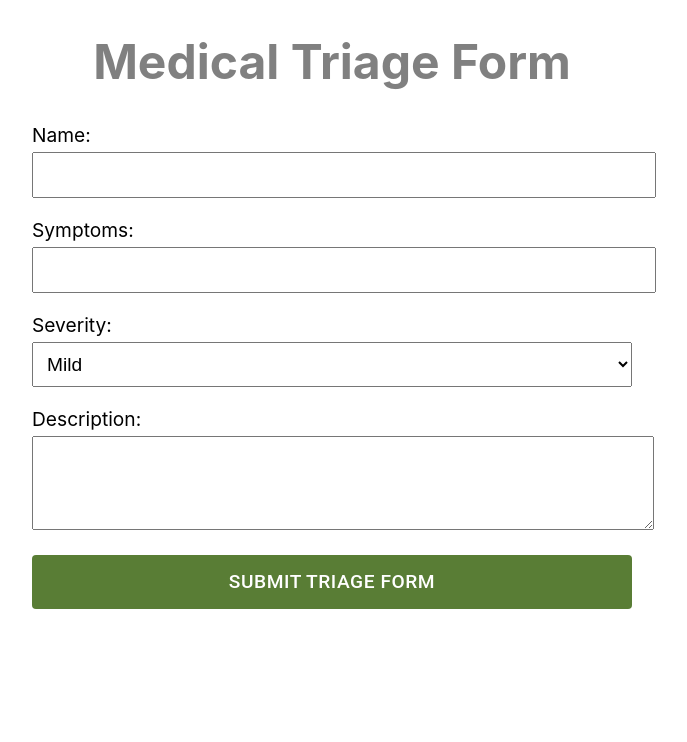
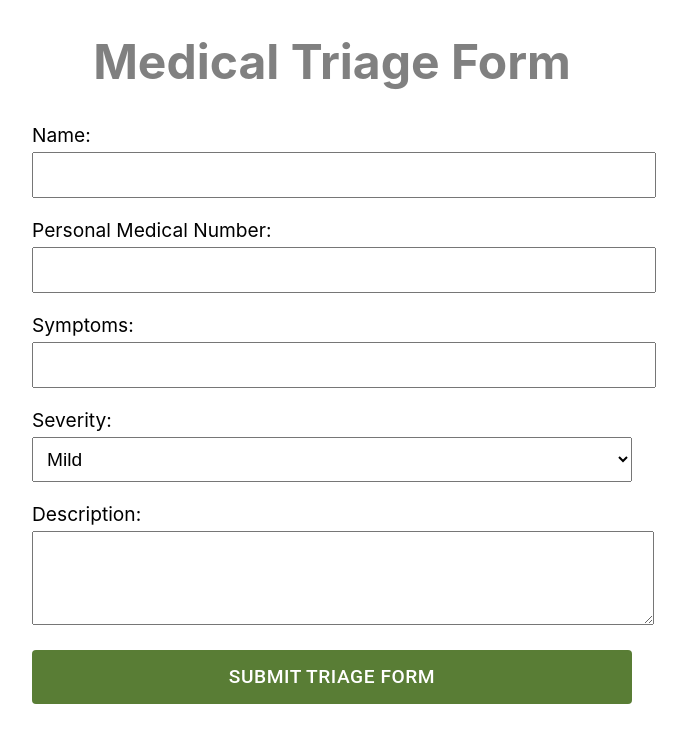
Before and after one commit to SENG-350-2024-fall/Team10, a React (Create React App) app in the folder Milestone 2/my-app/: page /TriageForm in a window 1280 px wide. Shown: the top 742 px of the page, without its empty margins (308-995 px from the left). Built offline with nearby package versions, Linux system fonts and the light colour scheme.

Commit message:
added health number field to form

```diff
--- a/Milestone 2/my-app/src/frontend/pages/TriageForm.js
+++ b/Milestone 2/my-app/src/frontend/pages/TriageForm.js
@@ -56,6 +56,18 @@ const TriageForm = () => {
                 </label>
 
                 <label style={{ fontSize: '1.2em' }}>
+                    Personal Medical Number:
+                    <input
+                        type="text"
+                        name="symptoms"
+                        value={formData.symptoms}
+                        onChange={handleChange}
+                        required
+                        style={{ width: '100%', padding: '10px', margin: '5px 0', fontSize: '1em' }}
+                    />
+                </label>
+
+                <label style={{ fontSize: '1.2em' }}>
                     Symptoms:
                     <input
                         type="text"
```
